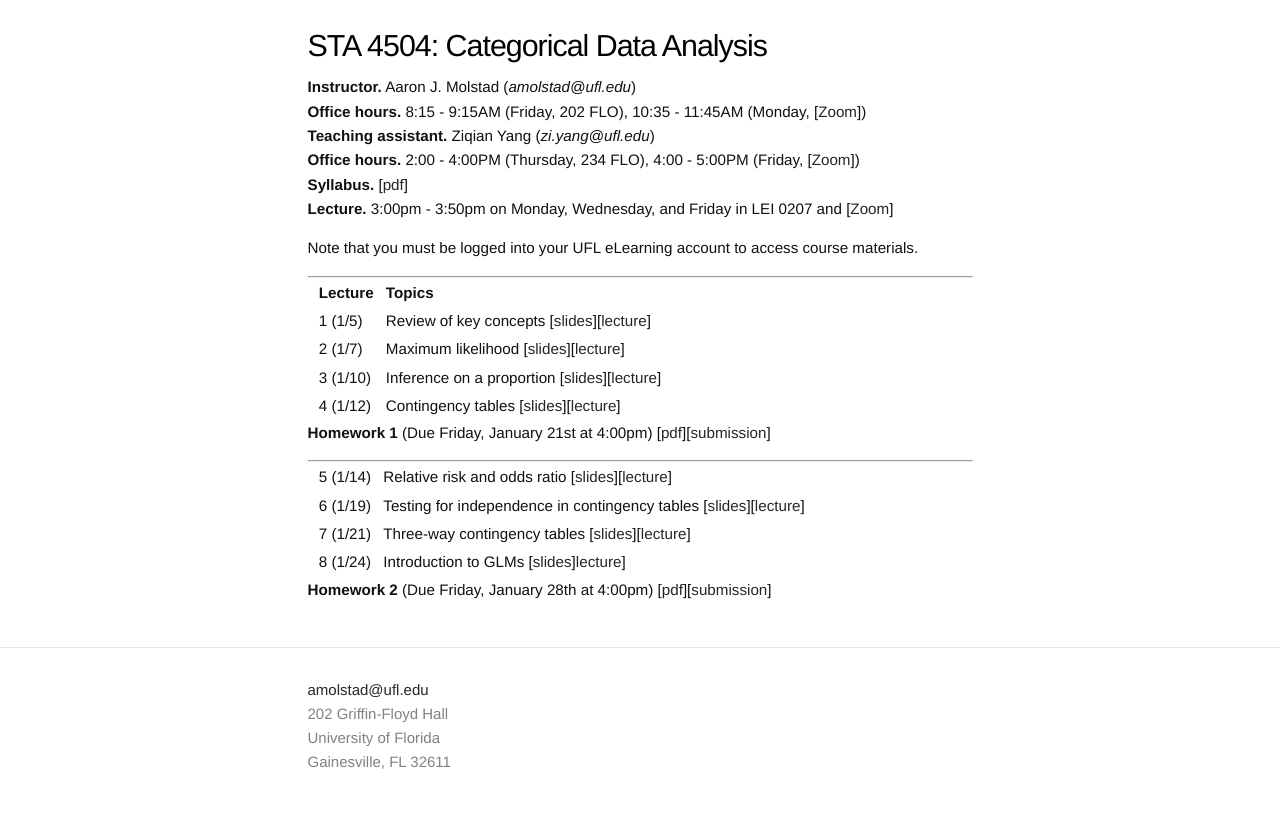
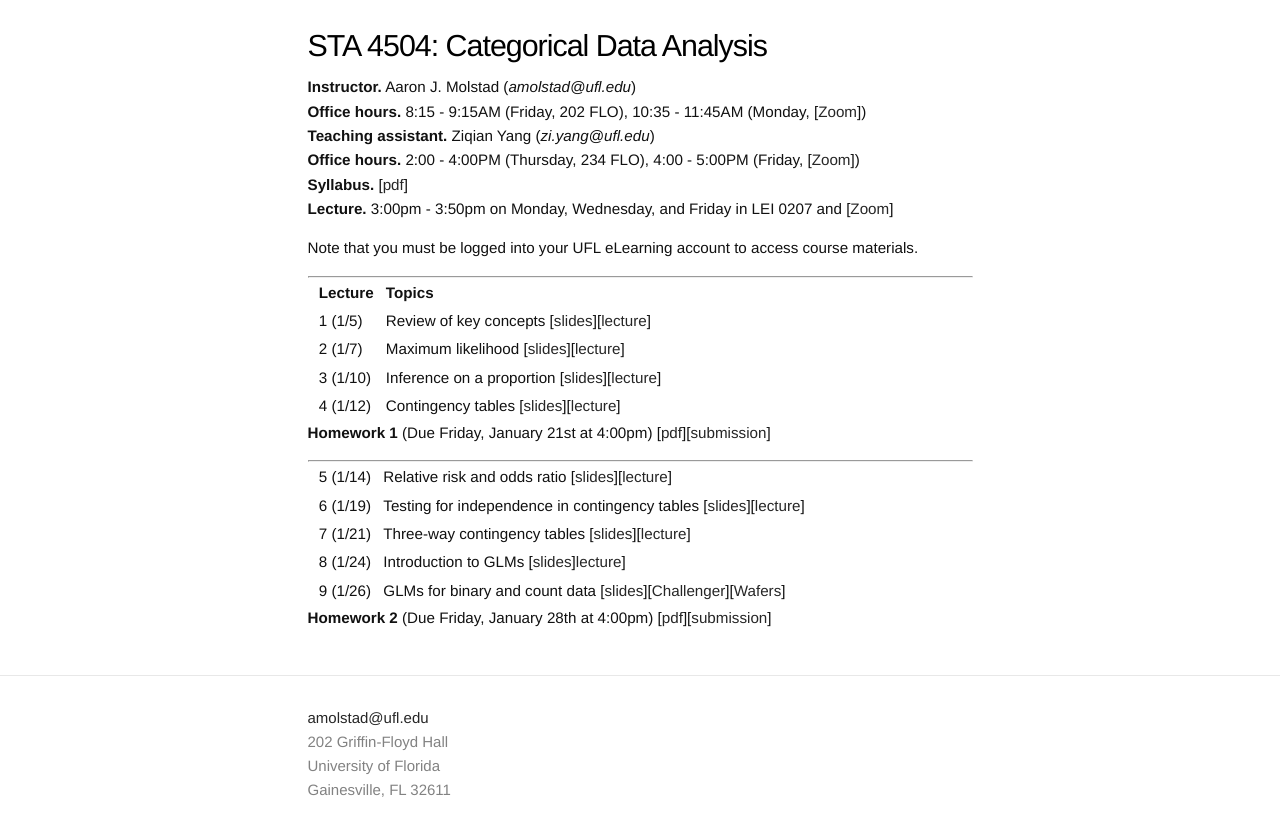
Before and after one commit to ajmolstad/ajmolstad.github.io, a Jekyll site: the page built from S22_STA4504.md, in a window 1280 px wide. Shown: the top 836 px of the page. Built offline with Jekyll 4.4.1, drawn with Linux system fonts in a browser that asks for light colours.

Commit message:
Update S22_STA4504.md

```diff
--- a/S22_STA4504.md
+++ b/S22_STA4504.md
@@ -28,6 +28,7 @@ Note that you must be logged into your UFL eLearning account to access course ma
 || 5 (1/14) || Relative risk and odds ratio [[slides](https://ufl.instructure.com/files/65768564/download?download_frd=1)][[lecture](https://ufl.instructure.com/courses/449490/files?preview=65874685)] ||
 || 6 (1/19) || Testing for independence in contingency tables [[slides](https://ufl.instructure.com/files/65887523/download?download_frd=1)][[lecture](https://ufl.instructure.com/courses/449490/files?preview=65894739)]||
 || 7 (1/21) || Three-way contingency tables [[slides](https://ufl.instructure.com/files/65946157/download?download_frd=1)][[lecture](https://ufl.instructure.com/courses/449490/files?preview=66018370)]||
-|| 8 (1/24) || Introduction to GLMs [[slides](https://ufl.instructure.com/files/66018349/download?download_frd=1)][lecture](https://ufl.instructure.com/courses/449490/files?preview=66073855)]||
+|| 8 (1/24) || Introduction to GLMs [[slides](https://ufl.instructure.com/files/66084006/download?download_frd=1)][lecture](https://ufl.instructure.com/courses/449490/files?preview=66073855)]||
+|| 9 (1/26) || GLMs for binary and count data [[slides](https://ufl.instructure.com/files/66084001/download?download_frd=1)][[Challenger](https://ufl.instructure.com/files/66084061/download?download_frd=1)][[Wafers](https://ufl.instructure.com/files/66084062/download?download_frd=1)]||
 
 **Homework 2** (Due Friday, January 28th at 4:00pm) [[pdf](https://ufl.instructure.com/files/65946166/download?download_frd=1)][[submission](https://ufl.instructure.com/courses/449490/assignments/5112395)]
```
